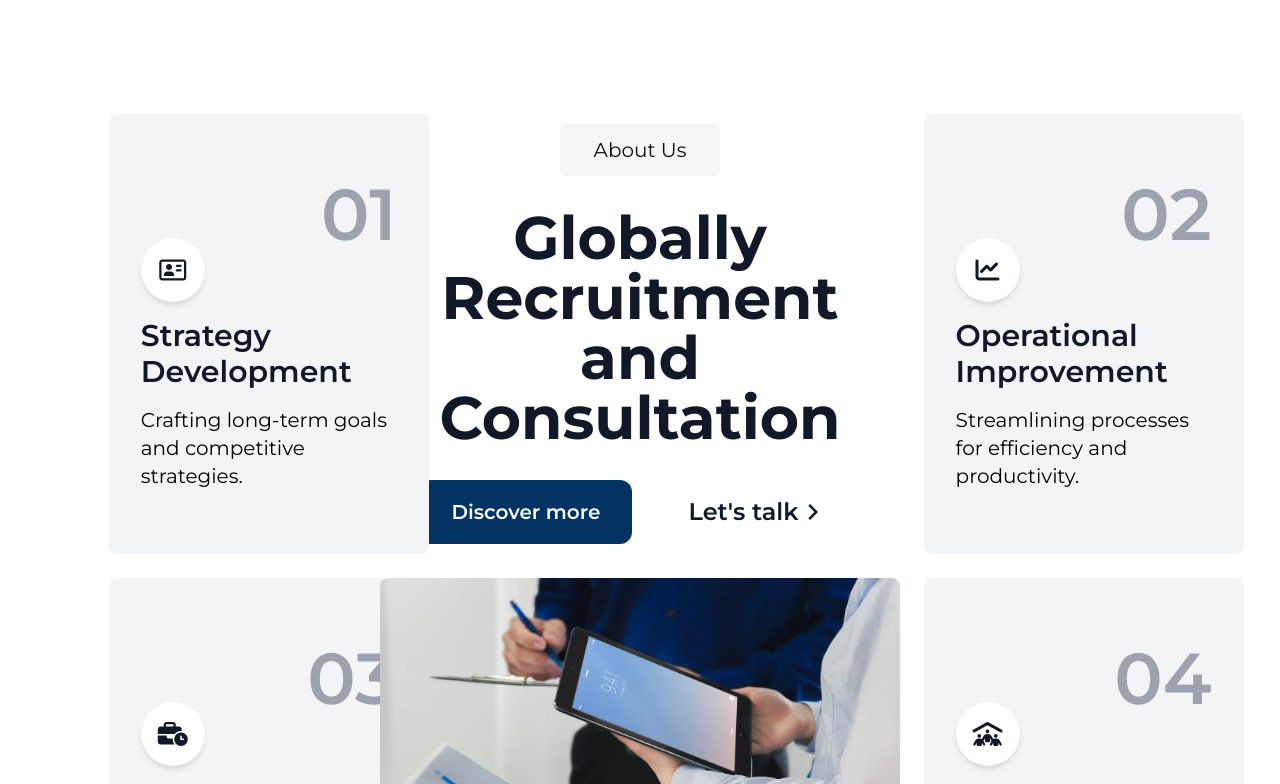
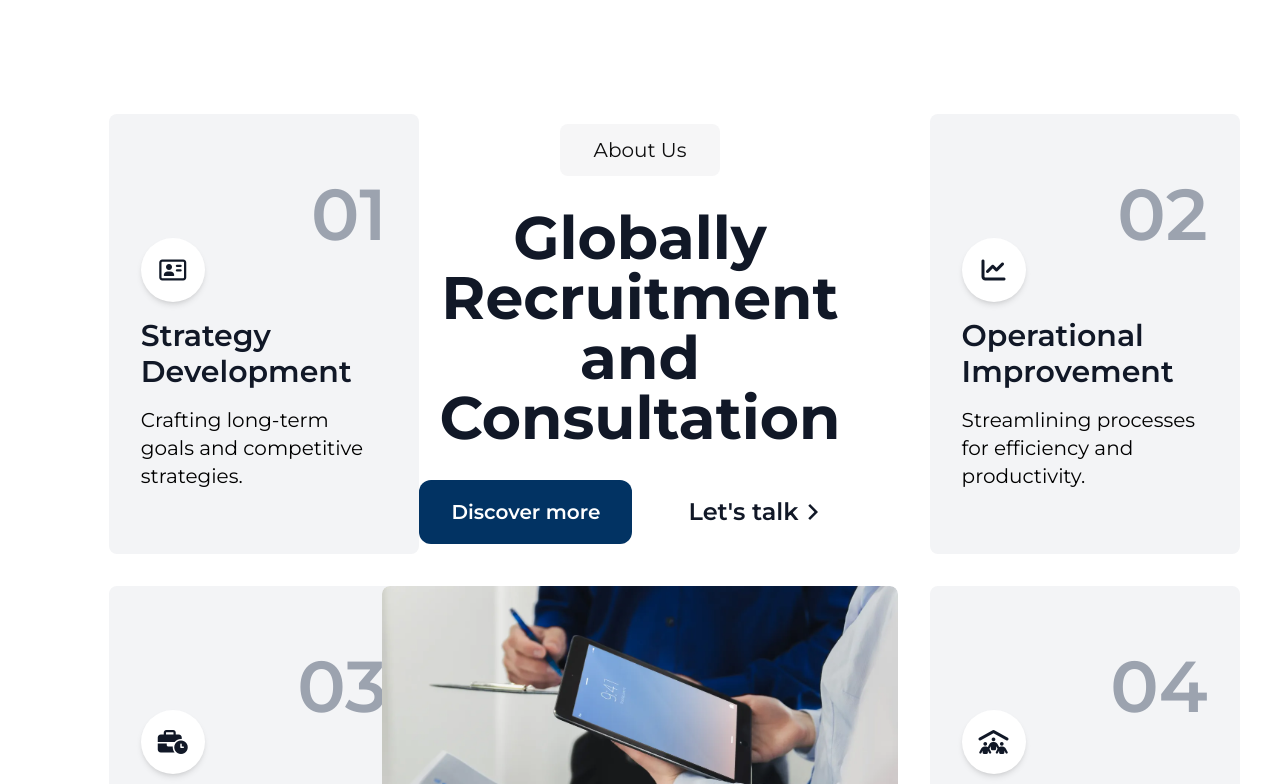
Before and after one commit to ayush969696/Demo-Website, a React (Vite) app: page / in a window 1280 px wide. Shown: the part 936-1720 px from the top of the page. Built offline with nearby package versions, Linux system fonts and the light colour scheme.

Commit message:
changing about us

```diff
--- a/src/components/AboutUs.jsx
+++ b/src/components/AboutUs.jsx
@@ -79,7 +79,7 @@ function AboutUs({ darkMode }) {
         </div>
 
         {/* Desktop Layout */}
-<div className="grid grid-cols-12 gap-6 md:mt-6">
+<div className="grid grid-cols-12 gap-8 md:mt-6">
   {/* First Row: 01 Card, About Us, 02 Card */}
   <div className="col-span-12 md:col-span-3">
     <Article
@@ -118,7 +118,7 @@ function AboutUs({ darkMode }) {
   <div className="col-span-12 md:col-span-6 rounded-xl">
     <div className="panel relative overflow-hidden h-full rounded-lg">
       <img
-        className="object-cover w-full md:w-[860px] h-[300px] md:h-[435px] mx-auto rounded-lg  transition-transform duration-500 transform hover:scale-105"
+        className="object-cover w-full md:w-[850px] h-[300px] md:h-[435px] mx-auto rounded-lg  transition-transform duration-500 transform hover:scale-105"
         src={aboutUs}
         alt="About us"
       />
@@ -135,15 +135,13 @@ function AboutUs({ darkMode }) {
   </div>
 </div>
 
-
-
       </div>
     </section>
   );
 }
 
 const Article = ({ number, icon, title, description }) => (
-  <article className="about-item w-full md:w-[320px] flex flex-col px-6 py-12 md:px-8 md:py-16 bg-gray-100 rounded-lg text-left h-auto md:h-[440px] relative">
+  <article className="about-item w-full md:w-[310px] flex flex-col px-6 py-12 md:px-8 md:py-16 bg-gray-100 rounded-lg text-left h-auto md:h-[440px] relative">
     <span className="absolute top-6 md:top-16 right-6 md:right-8 text-5xl md:text-7xl font-semibold  text-gray-400">
       {number}
     </span>
```
